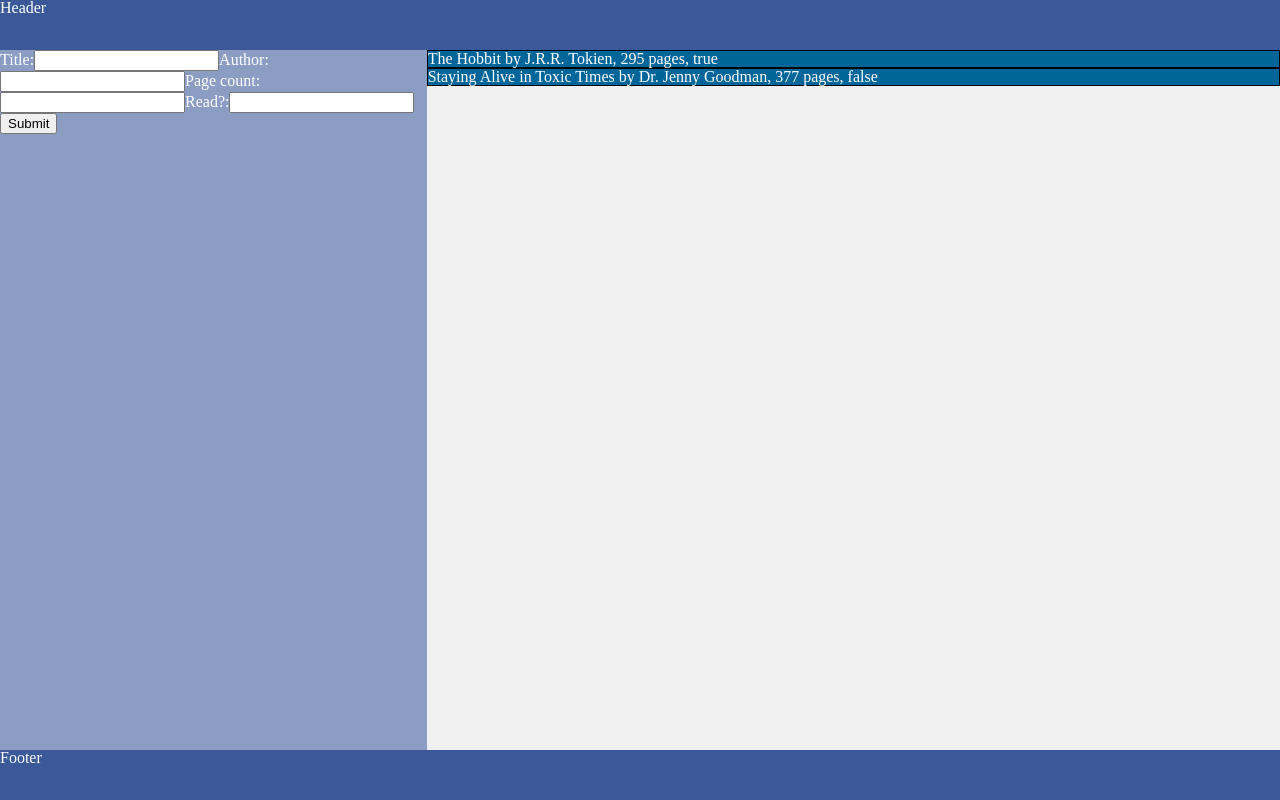
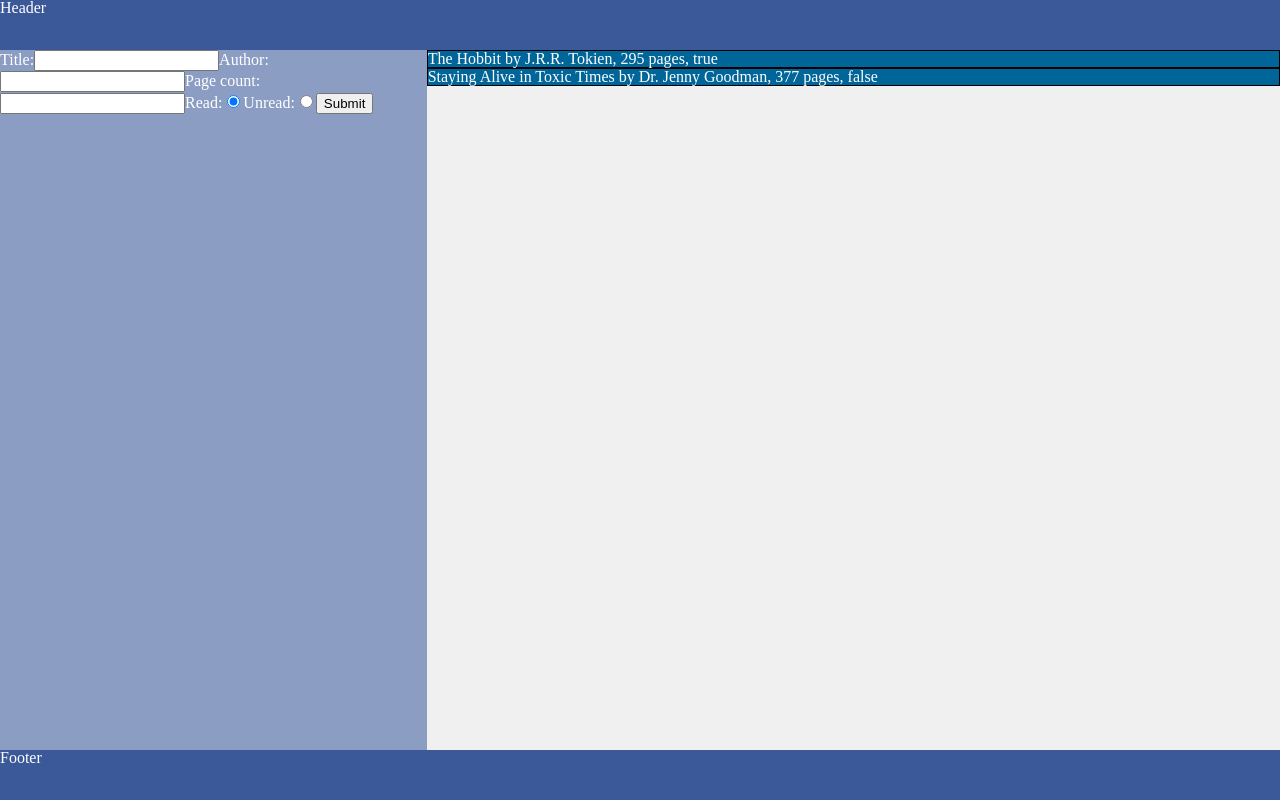
Before and after one commit to JakeBrowning90/library-project, a plain HTML site: page index.html in a window 1280 px wide. Both pictures are taken after a click on the button "Add new book". Drawn offline with Linux system fonts and the light colour scheme.

Commit message:
Pass Boolean values to library for read and unread radion buttons

```diff
--- a/script.js
+++ b/script.js
@@ -1,32 +1,24 @@
 const container = document.querySelector('#container');
 const sidebar = document.querySelector('#sidebar');
 const callFormButton = document.getElementById("callForm")
-
 const bookForm = document.querySelector('#bookForm');
 
 //Create library array and Book constructor
 let library = [];
-function Book (title, author, pages, finished) {
+function Book (title, author, pages, readStatus) {
     this.title = title
     this.author = author
     this.pages = pages
-    this.finished = finished
+    this.readStatus = readStatus
 }
 Book.prototype.info = function() {
-    return(this.title + " by " + this.author + ", " + this.pages + " pages, " + this.finished)
+    return(this.title + " by " + this.author + ", " + this.pages + " pages, " + this.readStatus)
 }
 
 //Add Book object to Library array
 function addBookToLibrary(Book) {
     library.push(Book)
 }
-
-//Manually-created sample books
-const theHobbit = new Book("The Hobbit", "J.R.R. Tokien", 295, true);
-const stayingAlive = new Book("Staying Alive in Toxic Times", "Dr. Jenny Goodman", 377, false);
-addBookToLibrary(theHobbit);
-addBookToLibrary(stayingAlive);
-printLibrary()
 
 //Call new book form
 callFormButton.addEventListener('click', function(){
@@ -51,11 +43,20 @@ callFormButton.addEventListener('click', function(){
     pagesField.setAttribute("id", "pages");
     pagesField.setAttribute("name", "pages");
     var readLabel = document.createElement("label");
-    readLabel.textContent = "Read?:";
-    var readField = document.createElement("input");
-    readField.setAttribute("required", "");
-    readField.setAttribute("id", "finished");
-    readField.setAttribute("name", "finished");
+    readLabel.textContent = "Read:";
+    readLabel.setAttribute("for", "readTrue")
+    var readRadio = document.createElement("input");
+    readRadio.setAttribute("type", "radio");
+    readRadio.setAttribute("id", "readTrue");
+    readRadio.setAttribute("name", "readStatus");
+    readRadio.setAttribute("checked", "");
+    var unreadLabel = document.createElement("label");
+    unreadLabel.textContent = "Unread:";
+    unreadLabel.setAttribute("for", "readFalse")
+    var unreadRadio = document.createElement("input");
+    unreadRadio.setAttribute("type", "radio");
+    unreadRadio.setAttribute("id", "readFalse");
+    unreadRadio.setAttribute("name", "readStatus");
     var submitButton = document.createElement("input");
     submitButton.setAttribute("type", "submit");
     submitButton.setAttribute("id", "addBook");
@@ -66,16 +67,23 @@ callFormButton.addEventListener('click', function(){
     bookForm.appendChild(pagesLabel);
     bookForm.appendChild(pagesField);
     bookForm.appendChild(readLabel);
-    bookForm.appendChild(readField);
+    bookForm.appendChild(readRadio);
+    bookForm.appendChild(unreadLabel);
+    bookForm.appendChild(unreadRadio);
     bookForm.appendChild(submitButton);
 });
 
-//Create new book with form, add to library, refresh list
+//Get new book values from form, add to library, refresh list
 bookForm.addEventListener('submit', (event) => {
     event.preventDefault()
-    var newBook = new Book(title.value, author.value, pages.value, finished.value);
+    let readStatus;
+    if (document.getElementById("readTrue").checked==true) {
+        readStatus = true;
+    } else {
+        readStatus = false;
+    }
+    var newBook = new Book(title.value, author.value, pages.value, readStatus);
     addBookToLibrary(newBook);
-    console.log(library);
     printLibrary();
   });
 
@@ -100,3 +108,10 @@ function refreshPage() {
       }
     sidebar.appendChild(callFormButton);
 }
+
+//Manually-created sample books
+const theHobbit = new Book("The Hobbit", "J.R.R. Tokien", 295, true);
+const stayingAlive = new Book("Staying Alive in Toxic Times", "Dr. Jenny Goodman", 377, false);
+addBookToLibrary(theHobbit);
+addBookToLibrary(stayingAlive);
+printLibrary()
```
Also changed, not shown: index.html (+0 -11 lines).
